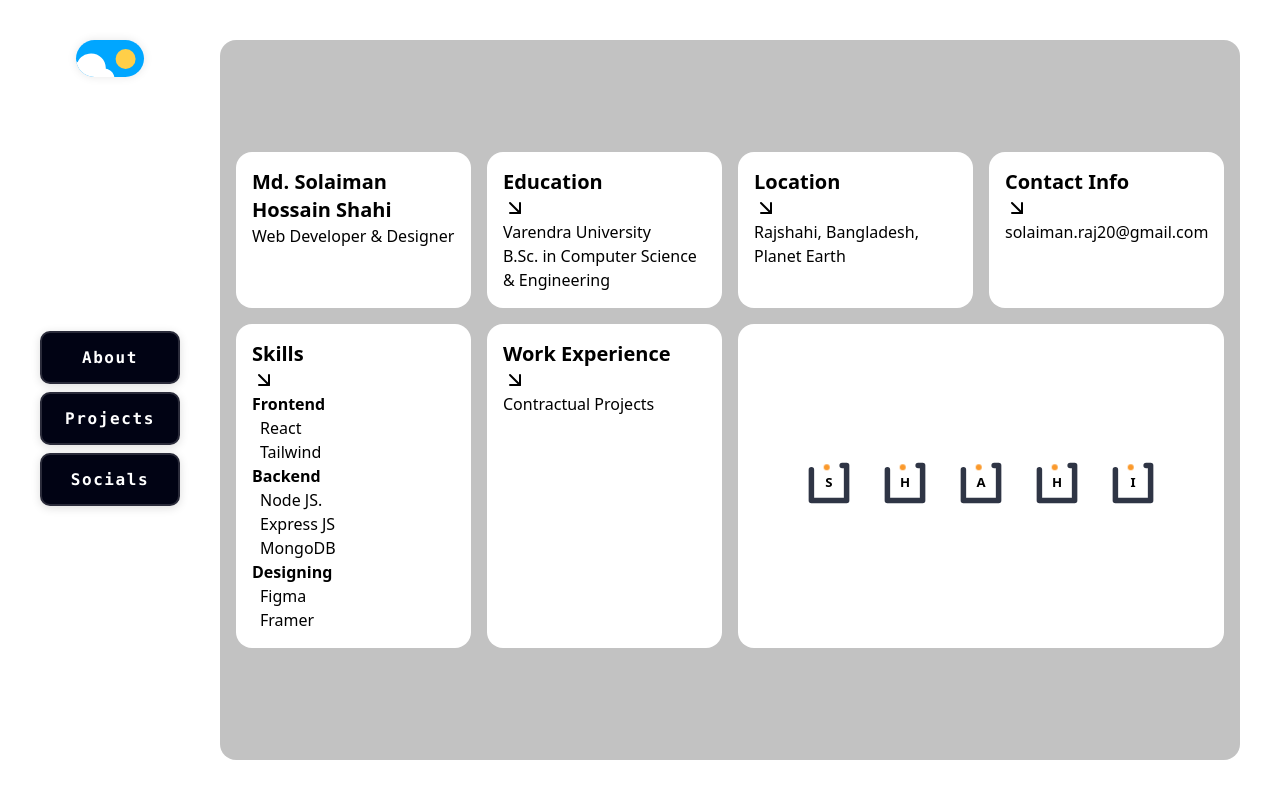
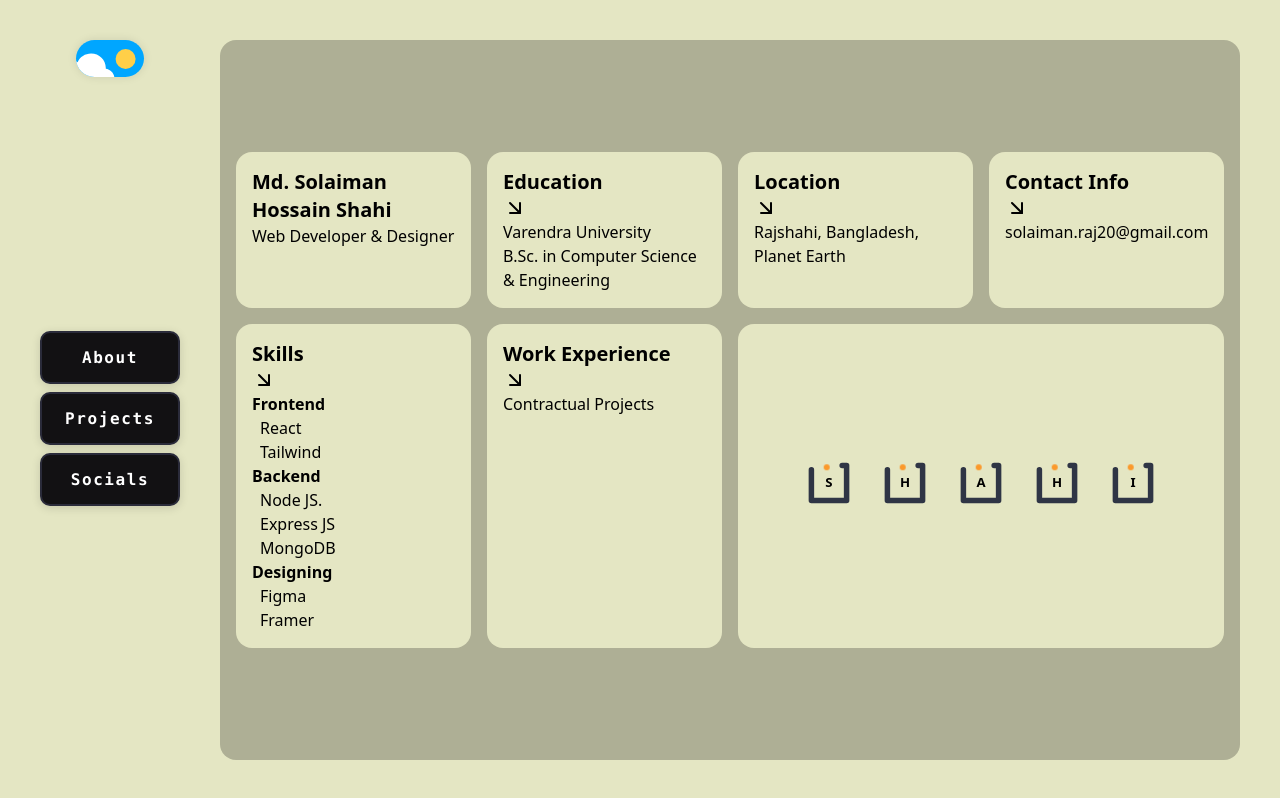
Before and after one commit to RabbitFactory/My_Portfolio, a React (Vite) app: page / in a window 1280 px wide. Built offline with nearby package versions, Linux system fonts and the light colour scheme.

Commit message:
testing theme colors

```diff
--- a/index.html
+++ b/index.html
@@ -8,17 +8,18 @@
     <script>
       (function() {
         var savedTheme = localStorage.getItem('theme');
+        var prefersDark = window.matchMedia('(prefers-color-scheme: dark)').matches;
+        var initialTheme = savedTheme || (prefersDark ? 'dark' : 'light');
 
-        if (savedTheme) {
-          document.documentElement.setAttribute('data-theme', savedTheme);
-        } else {
-          var prefersDark = window.matchMedia('(prefers-color-scheme: dark)').matches;
-          var initialTheme = prefersDark ? 'dark' : 'light';
-          document.documentElement.setAttribute('data-theme', initialTheme);
+        document.documentElement.setAttribute('data-theme', initialTheme);
+
+        // Only set localStorage if theme was not saved
+        if (!savedTheme) {
           localStorage.setItem('theme', initialTheme);
         }
       })();
     </script>
+
   </head>
   <body>
     <div id="root"></div>
--- a/src/components/Buttons.jsx
+++ b/src/components/Buttons.jsx
@@ -12,7 +12,7 @@ const Button = ({ label }) => {
 
 const StyledWrapper = styled.div`
   .ui-btn {
-    --btn-default-bg: #010314;
+    --btn-default-bg: #121113;
     --btn-padding: 15px 20px;
     --btn-hover-bg: rgb(51, 51, 51);
     --btn-transition: .3s;
--- a/src/components/FlickeringText.jsx
+++ b/src/components/FlickeringText.jsx
@@ -66,11 +66,13 @@ const FlickeringText = ({ text, duration = 3 }) => {
   }, [text, duration]);
 
   return (
-    <div className="lg:text-[300px] md:text-9xl text-5xl text-center font-bold ">
+    <div className="custom flex justify-center items-center w-full h-full md:text-9xl text-5xl text-center font-bold ">
       {text.split("").map((char, index) => (
         <span
           key={index}
-          className={`${
+          className={`
+
+            ${
             visibleLetters[index] ? "opacity-100" : "opacity-0"
           }`}
         >
--- a/src/index.css
+++ b/src/index.css
@@ -1,4 +1,30 @@
 @import "tailwindcss";
 @plugin "daisyui" {
   themes: all;
+}
+
+[data-theme="light"] {
+  .custom-reverse {
+    background-color: #E4E6C3;
+    color: #000;
+    transition: background-color 0.3s ease, color 0.3s ease, opacity 0.3s ease;
   }
+  .custom {
+    background-color: #E4E6C3;
+    color: #000;
+    transition: background-color 0.3s ease, color 0.3s ease, opacity 0.3s ease;
+  }
+}
+
+[data-theme="dark"] {
+  .custom-reverse {
+    background-color: #899878;
+    color: #000;
+    transition: background-color 0.3s ease, color 0.3s ease, opacity 0.3s ease;
+  }
+  .custom {
+    background-color: #222725;
+    color: #fff;
+    transition: background-color 0.3s ease, color 0.3s ease, opacity 0.3s ease;
+  }
+}
--- a/src/layouts/MainLayout.jsx
+++ b/src/layouts/MainLayout.jsx
@@ -5,13 +5,13 @@ import FlickeringText from "../components/FlickeringText";
 
 function MainLayout() {
   const [showContent, setShowContent] = useState(false);
-  const [bgColor, setBgColor] = useState("#FFFFFF"); // Default light mode
+  const [bgColor, setBgColor] = useState("#e4e6c3"); // Default light mode
 
   useEffect(() => {
     // Function to detect the current theme
     const detectTheme = () => {
       const theme = document.documentElement.getAttribute("data-theme");
-      setBgColor(theme === "dark" ? "#1D232A" : "#FFFFFF");
+      setBgColor(theme === "dark" ? "#283618" : "#e4e6c3");
     };
 
     detectTheme(); // Run once on mount
@@ -49,7 +49,7 @@ function MainLayout() {
 
       {/* Main Content (Navbar + Pages) */}
       <div
-        className={`min-h-screen lg:h-screen w-full md:flex items-center transition-opacity duration-1000 p-4 lg:p-10 gap-4 lg:gap-10
+        className={`custom min-h-screen lg:h-screen w-full md:flex items-center transition-opacity duration-1000 p-4 lg:p-10 gap-4 lg:gap-10
           ${showContent ? "opacity-100" : "opacity-0"}`}
       >
         <Navbar />
--- a/src/pages/About.jsx
+++ b/src/pages/About.jsx
@@ -3,17 +3,17 @@ import { ArrowDownRight } from 'lucide-react';
 
 const About = () => {
   return (
-    <div className="w-full h-full bg-[#0000003d] rounded-[16px] p-4 flex items-center">
+    <div className="w-full h-full bg-[#0000003d] rounded-[16px] p-4 flex items-center ">
       <div className="grid grid-cols-12 gap-4 text-black w-full">
 
-        <div className="col-span-12 lg:col-span-5 xl:col-span-3 justify-start items-center bg-white p-4 rounded-2xl">
+        <div className="custom-reverse col-span-12 lg:col-span-5 xl:col-span-3 justify-start items-center p-4 rounded-2xl">
           <h1 className="text-xl font-semibold">Md. Solaiman Hossain Shahi</h1>
 
           <p>Web Developer & Designer</p>
         </div>
 
 
-        <div className="col-span-12 lg:col-span-4 xl:col-span-3 bg-white p-4 rounded-2xl">
+        <div className="custom-reverse col-span-12 lg:col-span-4 xl:col-span-3 p-4 rounded-2xl">
 
           <div>
             <h2 className="text-xl font-bold">Education</h2>
@@ -26,18 +26,18 @@ const About = () => {
 
         </div>
 
-        <div className="col-span-12 lg:col-span-3 xl:col-span-3 bg-white p-4 rounded-2xl ">
+        <div className="custom-reverse col-span-12 lg:col-span-3 xl:col-span-3 p-4 rounded-2xl ">
           <h2 className="text-xl font-bold">Location</h2>
           <ArrowDownRight />
           <p>Rajshahi, Bangladesh, Planet Earth</p>
         </div>
-        <div className="col-span-12 lg:col-span-4 xl:col-span-3 bg-white p-4 rounded-2xl ">
+        <div className="custom-reverse col-span-12 lg:col-span-4 xl:col-span-3 p-4 rounded-2xl ">
           <h2 className="text-xl font-bold">Contact Info</h2>
           <ArrowDownRight />
           <p>solaiman.raj20@gmail.com</p>
           {/* <p>01791107778</p> */}
         </div>
-        <div className="col-span-12 lg:col-span-4 xl:col-span-3 bg-white p-4 rounded-2xl">
+        <div className="custom-reverse col-span-12 lg:col-span-4 xl:col-span-3 p-4 rounded-2xl">
           <div>
           <h2 className="text-xl font-bold">Skills</h2>
           <ArrowDownRight />
@@ -59,24 +59,24 @@ const About = () => {
           <p className="ml-2">Framer</p>
           </div>
         </div>
-        <div className="col-span-12 lg:col-span-4 xl:col-span-3 bg-white p-4 rounded-2xl ">
+        <div className="custom-reverse col-span-12 lg:col-span-4 xl:col-span-3 p-4 rounded-2xl ">
           <h2 className="text-xl font-bold">Work Experience</h2>
           <ArrowDownRight />
           <p>Contractual Projects</p>
         </div>
-        {/* <div className="col-span-12 lg:col-span-4 xl:col-span-2 bg-white p-4 rounded-2xl ">
+        {/* <div className="col-span-12 lg:col-span-4 xl:col-span-2 bg-[#FEFAE0] p-4 rounded-2xl ">
           <h2 className="text-xl font-bold">Interests & Hobbies</h2>
           <ArrowDownRight />
           <p>Games</p>
           <p>Movies</p>
           <p>Anime</p>
         </div> */}
-        {/* <div className="col-span-12 lg:col-span-4 xl:col-span-2 bg-white p-4 rounded-2xl ">
+        {/* <div className="col-span-12 lg:col-span-4 xl:col-span-2 bg-[#FEFAE0] p-4 rounded-2xl ">
           <h2 className="text-xl font-bold">Courses Completed</h2>
           <ArrowDownRight />
           <p>Programming Hero - Level 1</p>
         </div> */}
-        <div className="bg-white px-2 py-6 rounded-2xl flex justify-center items-center col-span-12 lg:col-span-12 xl:col-span-6">
+        <div className="custom-reverse px-2 py-6 rounded-2xl flex justify-center items-center col-span-12 lg:col-span-12 xl:col-span-6">
           <Loader />
         </div>
       </div>
--- a/src/pages/Projects.jsx
+++ b/src/pages/Projects.jsx
@@ -3,22 +3,22 @@ const Projects = () => {
   return (
     <div className="w-full h-full flex items-center bg-[#0000003d] rounded-[16px] p-4">
       <div className="grid grid-cols-2 w-full h-full gap-5 p-4">
-        <div className="col-span-2 md:col-span-1 bg-white rounded-2xl">
+        <div className="col-span-2 md:col-span-1 bg-[#FEFAE0] rounded-2xl">
           <a href="https://autoflixv32.netlify.app/" target="_blank" rel="noopener noreferrer" className="flex justify-center items-center w-full h-full">
             AutoFlix v3.2
           </a>
         </div>
-        <div className="col-span-2 md:col-span-1 bg-white rounded-2xl">
+        <div className="col-span-2 md:col-span-1 bg-[#FEFAE0] rounded-2xl">
         <a href="https://crystal-electronics.netlify.app/" target="_blank" rel="noopener noreferrer" className="flex justify-center items-center w-full h-full">
             Crystal Electronics
           </a>
         </div>
-        <div className="col-span-2 md:col-span-1 bg-white rounded-2xl">
+        <div className="col-span-2 md:col-span-1 bg-[#FEFAE0] rounded-2xl">
         <a href="https://retroforumofrabbitfactory.netlify.app/" target="_blank" rel="noopener noreferrer" className="flex justify-center items-center w-full h-full">
             Retro Forum
           </a>
         </div>
-        <div className="col-span-2 md:col-span-1 bg-white rounded-2xl">
+        <div className="col-span-2 md:col-span-1 bg-[#FEFAE0] rounded-2xl">
         <a href="https://rabbitsfoods.netlify.app/" target="_blank" rel="noopener noreferrer" className="flex justify-center items-center w-full h-full">
             Restaurant Site
           </a>
```
Also changed, not shown: src/pages/Socials.jsx (+7 -7 lines).
